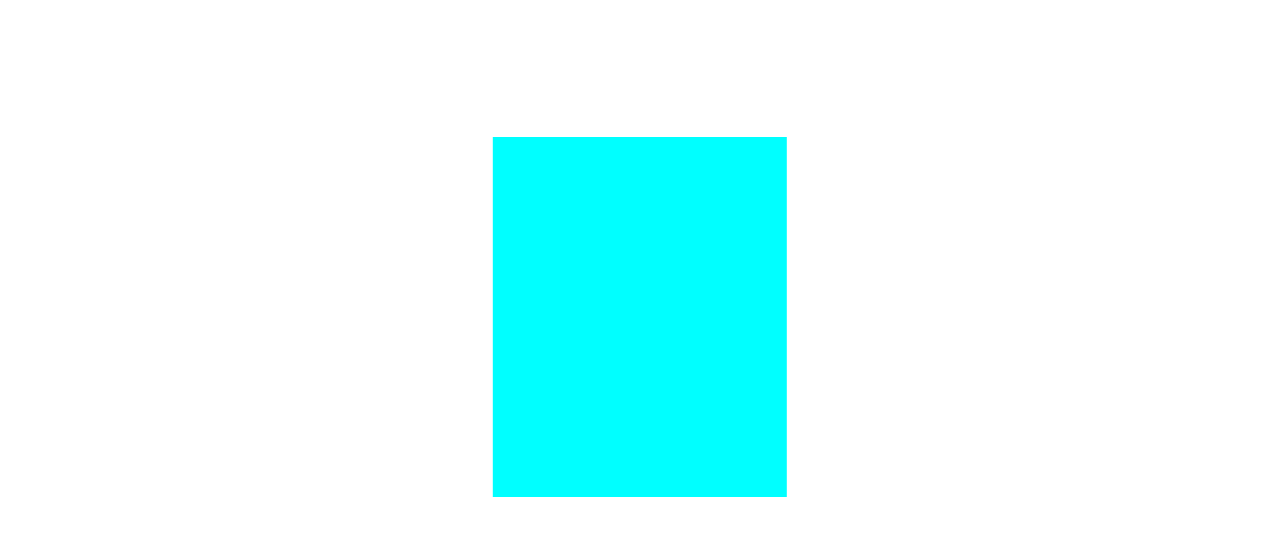
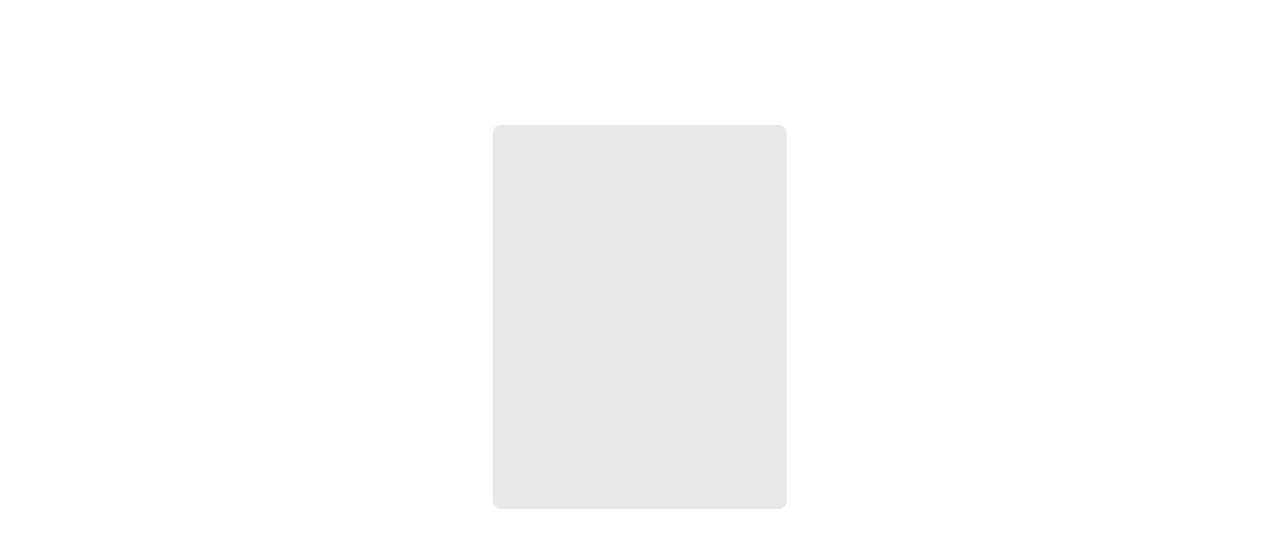
Before and after one commit to milad-taghizadeh/HakimPet, a website: page clinic.html in a window 1280 px wide. Shown: the part 83-630 px from the top of the page. Drawn offline with Linux system fonts and the light colour scheme.

Commit message:
ver 2.1.1

```diff
--- a/css/clinic.css
+++ b/css/clinic.css
@@ -2,10 +2,11 @@
     height: 100vh;
     overflow: hidden;
 }
+
 .requestVet {
     width: 23%;
-    height: 45%;
-    background-color: aqua;
+    height: 48%;
+    background-color: var(--formColor);
     display:flex ;
     justify-content: center;
     align-items: center;
@@ -13,4 +14,5 @@
     top: 50%;
     left: 50%;
     transform: translate(-50% , -50%);
+    border-radius: 8px;
 }
--- a/css/setting.css
+++ b/css/setting.css
@@ -16,6 +16,7 @@
     --mainWhite : rgba(228, 228, 228, 0.915) ;
     --sbsGray : rgba(246, 246, 246, 0.936) ;
     --mainColorBright : rgb(76, 160, 255);
+    --formColor : rgba(224, 224, 224, 0.733) ;
 }
 
 div.wrapper {
```
